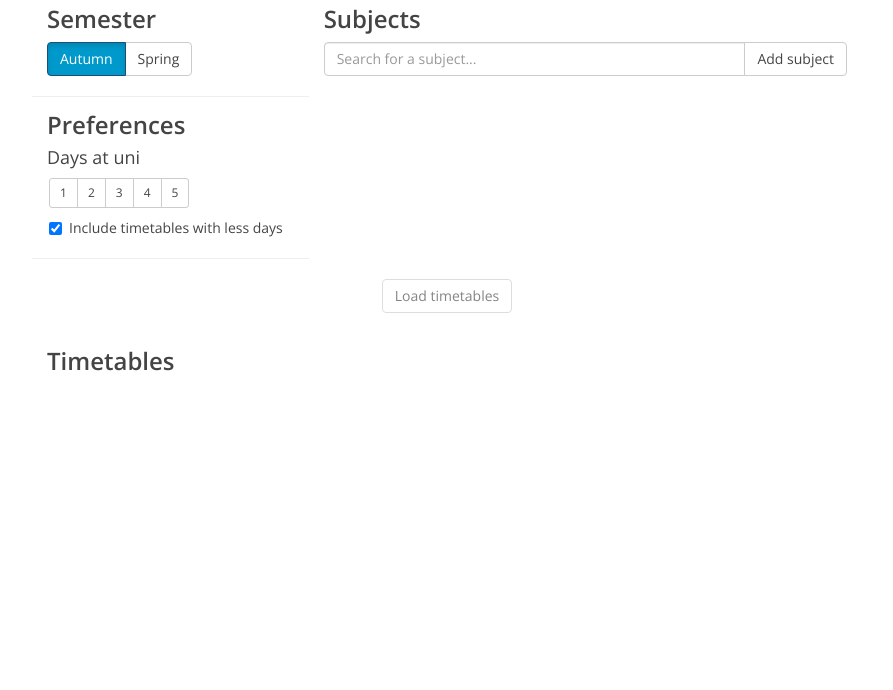
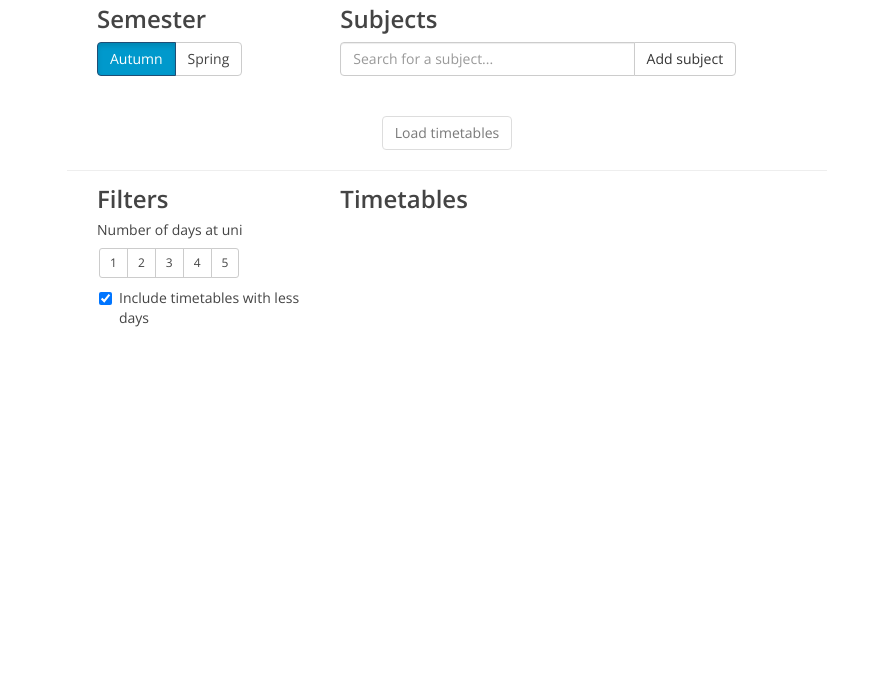
Before and after one commit to szdc/uts-timetable-generator, a website: page index.html in a window 1280 px wide. Shown: the part 110-800 px from the top of the page, without its empty margins (193-1086 px from the left). Drawn offline with nearby package versions, Linux system fonts and the light colour scheme; some packages are replaced by stand-ins of ours; a script that the page names is missing.

Commit message:
Updated CSS and page structure.

```diff
--- a/assets/css/styles.css
+++ b/assets/css/styles.css
@@ -12,7 +12,7 @@ h3 {
   margin-top: 15px;
 }
 .container {
-  max-width: 860px;
+  max-width: 760px;
 }
 .header {
   background-color: #0099CC;
@@ -22,7 +22,7 @@ h3 {
 .row {
   padding: 0 15px 20px 15px;
 }
-.btn {
+.btn-primary {
   background-color: #fff;
   border-color: #ccc;
   color: #444;
@@ -53,6 +53,6 @@ h3 {
 .preference .checkbox {
   margin-bottom: 0px;
 }
-.semester, .preferences {
+.preferences, .load-timetables {
   border-bottom: 1px solid #eee;
 }
--- a/index.html
+++ b/index.html
@@ -25,23 +25,8 @@
                      btn-radio="'SPR'">Spring</label>
             </div>
           </div>
-
-          <div class="row preferences">
-            <h3>Preferences</h3>
-            <h4>Days at uni</h4>
-            <div class="preference">
-              <buttons-radio model="prefs.days.count" options="prefs.days.options"></buttons-radio>
-              <div class="checkbox">
-                <label>
-                  <input type="checkbox" ng-model="prefs.days.exact"
-                         ng-true-value="false" ng-false-value="true">
-                  Include timetables with less days
-                </label>
-              </div>
-            </div>
-          </div>
         </div>
-        <div class="col-md-8 subjects">
+        <div class="col-md-7 subjects">
           <div>
             <h3>Subjects</h3>
             <form ng-submit="addSubject();">
@@ -70,7 +55,7 @@
         </div>
       </div>
 
-      <div class="row text-center">
+      <div class="row text-center load-timetables">
         <button type="button" class="btn btn-default"
                 ng-click="loadTimetables($event)"
                 ng-disabled="selectedSubjects.length === 0"
@@ -79,8 +64,23 @@
         </button>
       </div>
 
-      <div class="row timetables">
-        <div class="col-md-12">
+      <div class="row results">
+        <div class="col-md-4 filters">
+          <h3>Filters</h3>
+          <h5>Number of days at uni</h5>
+          <div class="preference">
+            <buttons-radio model="prefs.days.count" options="prefs.days.options"></buttons-radio>
+            <div class="checkbox">
+              <label>
+                <input type="checkbox" ng-model="prefs.days.exact"
+                       ng-true-value="false" ng-false-value="true">
+                Include timetables with less days
+              </label>
+            </div>
+          </div>
+        </div>
+
+        <div class="col-md-8 timetables">
           <h3>Timetables</h3>
         </div>
       </div>
```
